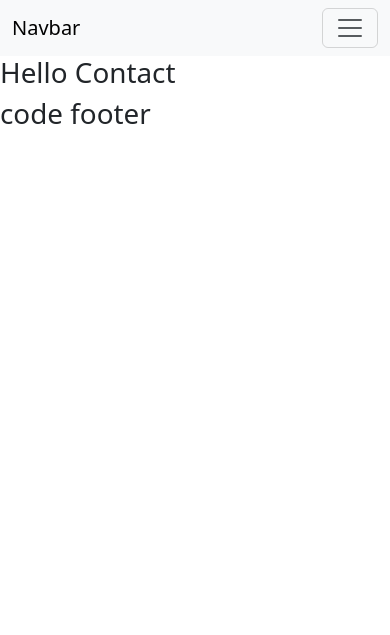
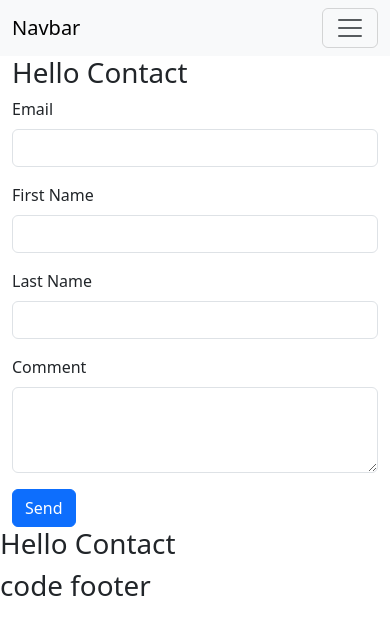
Before and after one commit to ErliKoka/projectDjango, a Django app: page /contact/ in a window 390 px wide. Shown: the top 635 px of the page. Run offline with Django 5.2, Linux system fonts and the light colour scheme; some libraries are stand-ins or nearby versions.

Commit message:
function contact db

```diff
--- a/app/models.py
+++ b/app/models.py
@@ -5,6 +5,7 @@ class Item(models.Model):
     item_name = models.CharField(max_length=100, null=True, blank=True)
     item_description = models.TextField(max_length=2000, null=True, blank=True)
     item_image = models.ImageField(upload_to="item/",null=True, blank=True)
+    item_price = models.DecimalField(max_digits=5, decimal_places=2, null=True, blank=True)
 
     def __str__(self):
         return f"{self.item_name}"
--- a/app/templates/contact.html
+++ b/app/templates/contact.html
@@ -1,4 +1,47 @@
 {% extends 'base.html' %}
 {% block content %}
+<div class="container">
+    <h1>Hello Contact</h1>
+    {% if messages %}
+    {% for message in messages %}
+    <div id="alertMessage" class="my-5 alert alert-{{message.tags}}{% if message.tags == 'error' %} bg-danger-subtle text-emphasis-danger {% endif %}" role="alert">
+        {{message}}
+    </div>
+    {% endfor %}
+    {% endif %}
+    <form method="POST">
+        {% csrf_token %}
+        <div class="mb-3">
+            <label for="email" class="form-label">Email</label>
+            <input type="email" class="form-control" id="email" name="email">
+        </div>
+         <div class="mb-3">
+            <label for="firstName" class="form-label">First Name</label>
+            <input type="text" class="form-control" id="firstName" name="firstName">
+        </div>
+         <div class="mb-3">
+            <label for="lastName" class="form-label">Last Name</label>
+            <input type="text" class="form-control" id="lastName" name="lastName">
+        </div>
+        <div class="mb-3">
+            <label for="comment" class="form-label">Comment</label>
+            <textarea class="form-control" id="comment" rows="3" name="comment"></textarea>
+        </div>
+        <input type="submit" value="Send" class="btn btn-primary">
+    </form>
+</div>
 <h1>Hello Contact</h1>
+<script>
+    document.addEventListener("DOMContentLoaded",
+    function(){
+        const alertMessage = document.getElementById("alertMessage")
+        if(alertMessage){
+            setTimeout(()=>{
+                const bsAlert = new bootstrap.Alert(alertMessage)
+                bsAlert.close()
+            },5000)
+        }
+    }
+    )
+</script>
 {% endblock %}
--- a/app/urls.py
+++ b/app/urls.py
@@ -6,4 +6,5 @@ urlpatterns = [
     path("about/", views.about, name="aboutPage"),
     path("contact/", views.contact, name="contactPage"),
     path("gallery/", views.gallery, name="galleryPage"),
+    path("detailitem/<id>/", views.detailitem, name="detailitemPage"),
 ]
--- a/app/views.py
+++ b/app/views.py
@@ -1,14 +1,46 @@
 from django.shortcuts import render
+from .models import*
+from django.contrib import messages
 
 # Create your views here.
 def home(request):
-    return render(request, "home.html")
+    #te gjithe infot qe ka nje model
+    #nga databaza tek view por ende ska kaluar tek html
+    items = Item.objects.all() #nese perdoret all tek views tek html perdoret zakonisht for in
+    #nga view tek html
+    context = {"items":items}
+    return render(request, "home.html", context)
 
 def about(request):
     return render(request, "about.html")
 
 def contact(request):
+    if request.method == "POST":
+        #marrja e infos nga inputet
+        #variabelcfaredo = request.POST['vlera e name tek input']
+        firstNameInput = request.POST['firstName']
+        lastNameInput = request.POST['lastName']
+        emailInput = request.POST['email']
+        commentInput = request.POST['comment']
+
+        if firstNameInput != "" and lastNameInput !="" and emailInput != "" and commentInput !="" :
+           Contact(
+            contact_name=firstNameInput,
+            contact_surname=lastNameInput,
+            contact_email=emailInput,
+            contact_comment=commentInput
+            ).save()
+           messages.success(request, "Messsage send!")
+        else:
+            messages.error(request, "Message not send!")
     return render(request, "contact.html")
 
 def gallery(request):
     return render(request, "gallery.html")
+
+def detailitem(request, id):
+    #Marr info vetem per nje element
+    #behet dallimi ndermjet elementeve nga id (primary key)
+    itemInfos = Item.objects.get(pk=id)
+    context = {"itemInfos":itemInfos}
+    return render(request, 'detailitem.html', context)
```
Also changed, not shown: app/templates/detailitem.html (added, +18 -0 lines), app/templates/home.html (+25 -0 lines), app/migrations/0003_item_item_price.py (added), db.sqlite3, media/item/download_F6kSJjE.jpg (added).
